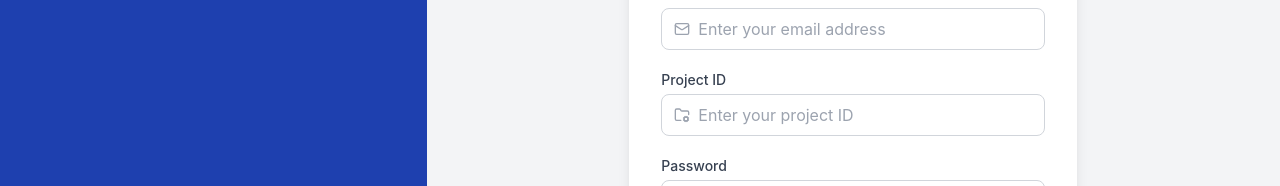
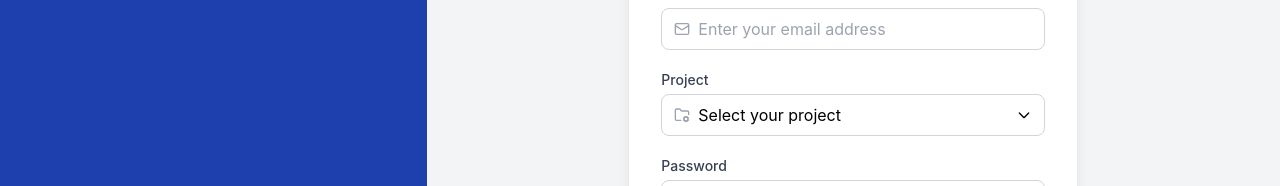
Before and after one commit to SeenLex/dashly, a React (Create React App) app: page /register in a window 1280 px wide. Shown: the part 287-473 px from the top of the page. Built offline with nearby package versions, Linux system fonts and the light colour scheme.

Commit message:
added dropdowns for project selector

```diff
--- a/src/pages/authentication/Register.jsx
+++ b/src/pages/authentication/Register.jsx
@@ -1,4 +1,4 @@
-import React, { useState } from 'react';
+import React, { useState, useRef, useEffect } from 'react';
 import { useNavigate, Link } from 'react-router-dom';
 import {
   Eye,
@@ -21,6 +21,29 @@ const Register = () => {
     confirmPassword: '',
     projectId: '',
   });
+  const [isDropdownOpen, setIsDropdownOpen] = useState(false);
+  const dropdownRef = useRef(null);
+
+  const projectOptions = [
+    { id: 1, name: 'Project Orange' },
+    { id: 2, name: 'Project Telekom' },
+    { id: 3, name: 'Project ' },
+  ];
+
+  useEffect(() => {
+    const handleClickOutside = (event) => {
+      if (
+        dropdownRef.current &&
+        !dropdownRef.current.contains(event.target)
+      ) {
+        setIsDropdownOpen(false);
+      }
+    };
+    document.addEventListener('mousedown', handleClickOutside);
+    return () => {
+      document.removeEventListener('mousedown', handleClickOutside);
+    };
+  }, []);
 
   const handleRegister = async (e) => {
     e.preventDefault();
@@ -56,6 +79,11 @@ const Register = () => {
       console.error(err);
       alert('An error occurred. Please try again later.');
     }
+  };
+
+  const handleProjectSelect = (project) => {
+    setForm({ ...form, projectId: project.id.toString() });
+    setIsDropdownOpen(false);
   };
 
   return (
@@ -114,15 +142,54 @@ const Register = () => {
               placeholder="Enter your email address"
             />
 
-            <InputField
-              label="Project ID"
-              id="projectId"
-              icon={<FolderCog size={16} className="text-gray-400 mr-2" />}
-              value={form.projectId}
-              onChange={(e) => setForm({ ...form, projectId: e.target.value })}
-              type="number"
-              placeholder="Enter your project ID"
-            />
+            <div className="relative">
+              <label className="block text-sm font-medium text-gray-700 mb-1">
+                Project
+              </label>
+              <button
+                type="button"
+                onClick={() => setIsDropdownOpen(!isDropdownOpen)}
+                className="w-full flex items-center justify-between border border-gray-300 rounded-lg px-3 py-2 bg-white hover:bg-gray-50 focus:outline-none"
+              >
+                <div className="flex items-center">
+                  <FolderCog size={16} className="text-gray-400 mr-2" />
+                  <span>
+                    {form.projectId
+                      ? projectOptions.find(
+                          (p) => p.id.toString() === form.projectId
+                        )?.name
+                      : 'Select your project'}
+                  </span>
+                </div>
+                <svg
+                  className={`w-4 h-4 transition-transform duration-200 ${
+                    isDropdownOpen ? 'transform rotate-180' : ''
+                  }`}
+                  fill="none"
+                  stroke="currentColor"
+                  viewBox="0 0 24 24"
+                >
+                  <path strokeLinecap="round" strokeLinejoin="round" strokeWidth={2} d="M19 9l-7 7-7-7" />
+                </svg>
+              </button>
+
+              {isDropdownOpen && (
+                <div
+                  ref={dropdownRef}
+                  className="absolute z-10 mt-1 w-full bg-white border border-gray-300 rounded-lg max-h-60 overflow-y-auto shadow-lg"
+                >
+                  {projectOptions.map((project) => (
+                    <button
+                      key={project.id}
+                      className="w-full text-left px-4 py-2 hover:bg-gray-100"
+                      onClick={() => handleProjectSelect(project)}
+                    >
+                      {project.name}
+                    </button>
+                  ))}
+                </div>
+              )}
+            </div>
 
             <PasswordField
               label="Password"
```
